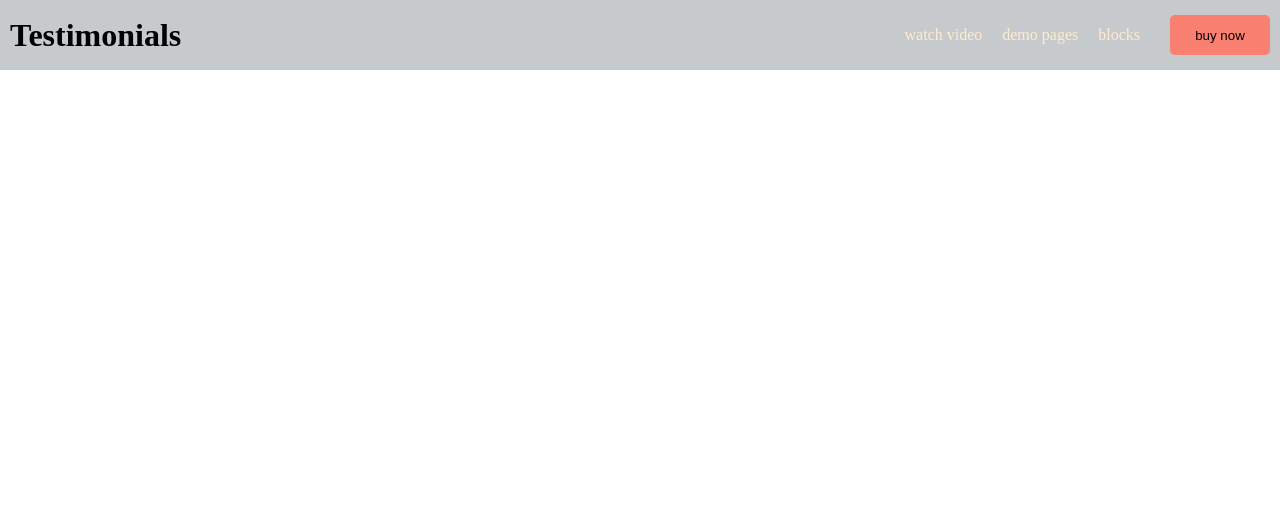
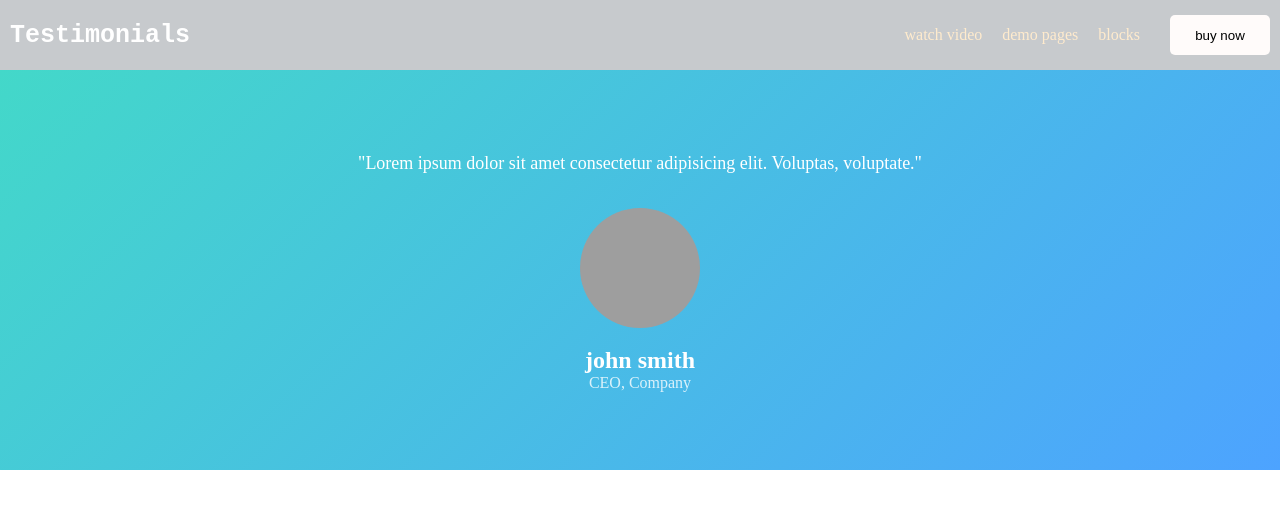
Before and after one commit to tazacortea/project.header, a plain HTML site: page index.html in a window 1280 px wide. Drawn offline with Linux system fonts and the light colour scheme; grey boxes are pictures that could not be loaded.

Commit message:
last vesrion if the header

```diff
--- a/index.html
+++ b/index.html
@@ -22,10 +22,24 @@
              </ul>
               <button>buy now</button>
           </div>
+    </header>
 
 
-    </header>
+    <section class="container">
 
+         <div class="content">
+
+             <p class="quote">
+                    "Lorem ipsum dolor sit amet consectetur adipisicing elit. Voluptas, voluptate."
+             </p>
+
+             <img src="ChatGPT Image 21 mai 2026, 12_17_24.png" alt="profile">
+             <h2>john smith</h2>
+             <span>CEO, Company</span>
+
+         </div>
+
+    </section>
 
 
 
--- a/style.css
+++ b/style.css
@@ -2,7 +2,11 @@
     margin: 0px;
     padding: 0px;
 }
-
+h1{
+    color: white;
+    font-size: 25px;
+    font-family: monospace;
+}
 header {
     background-color: rgb(199, 202, 205);
     display: flex;
@@ -31,7 +35,7 @@ ul {
  button{
     width: 100px;
     height: 40px;
-    background-color: salmon;
+    background-color: rgb(255, 251, 250);
     border: 0px;
     border-radius: 5px;
 
@@ -42,3 +46,37 @@ ul {
     color: blanchedalmond;
 
  }
+ .container{
+    height: 400px;
+    background: linear-gradient(135deg,
+    #43d8c9,
+    #4da3ff);
+    display: flex;
+    justify-content: center;
+    align-items: center;
+ }
+ .content {
+    text-align: center;
+    color: white;
+ }
+ .quote{
+    font-size: 18px;
+    max-width: 700px;
+    line-height: 1.7;
+ }
+ img{
+    width: 120px;
+    height: 120px;
+    border-radius: 50%;
+    margin-top: 30px;
+ }
+ h2{
+    color: white;
+    margin-top: 15px;
+
+ }
+ span{
+    color: white;
+    opacity: 0.8;
+
+}
```
Also changed, not shown: 1 other file.
